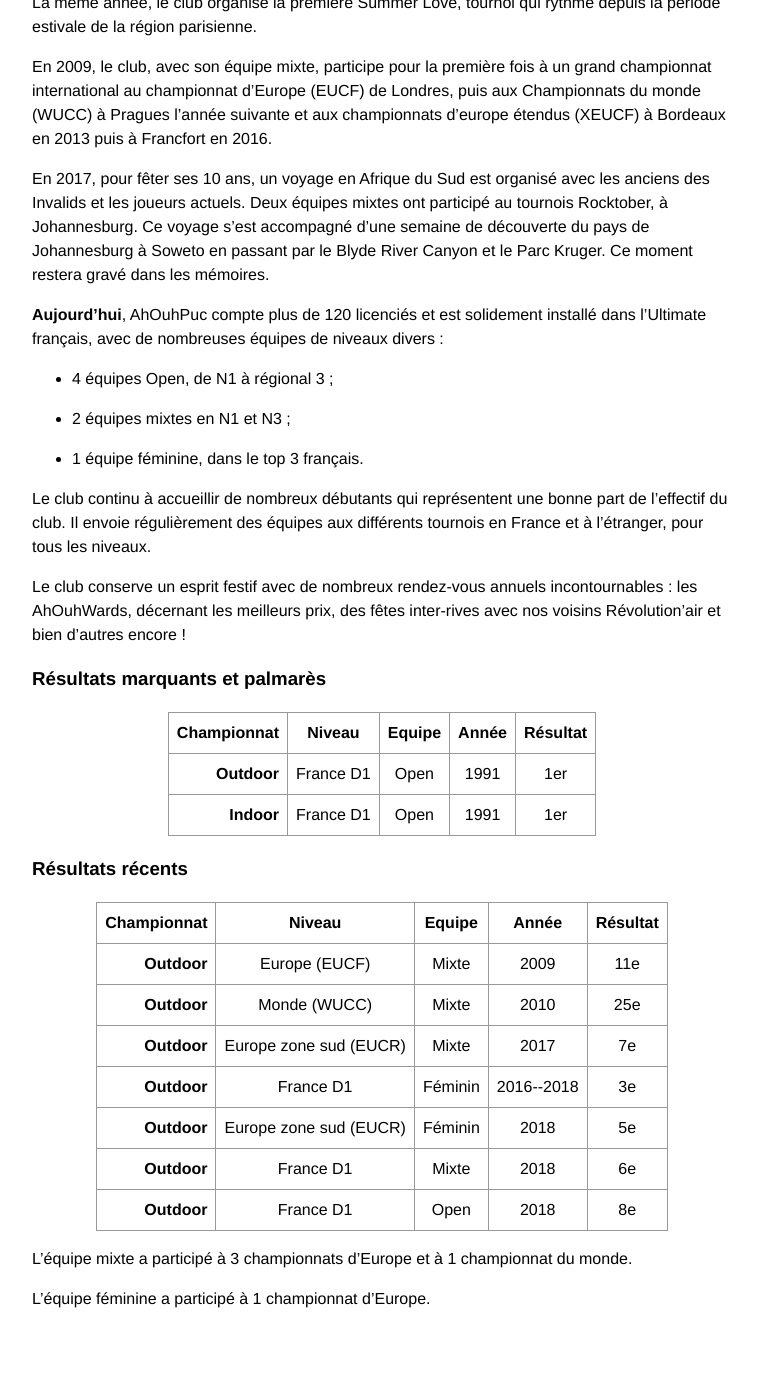
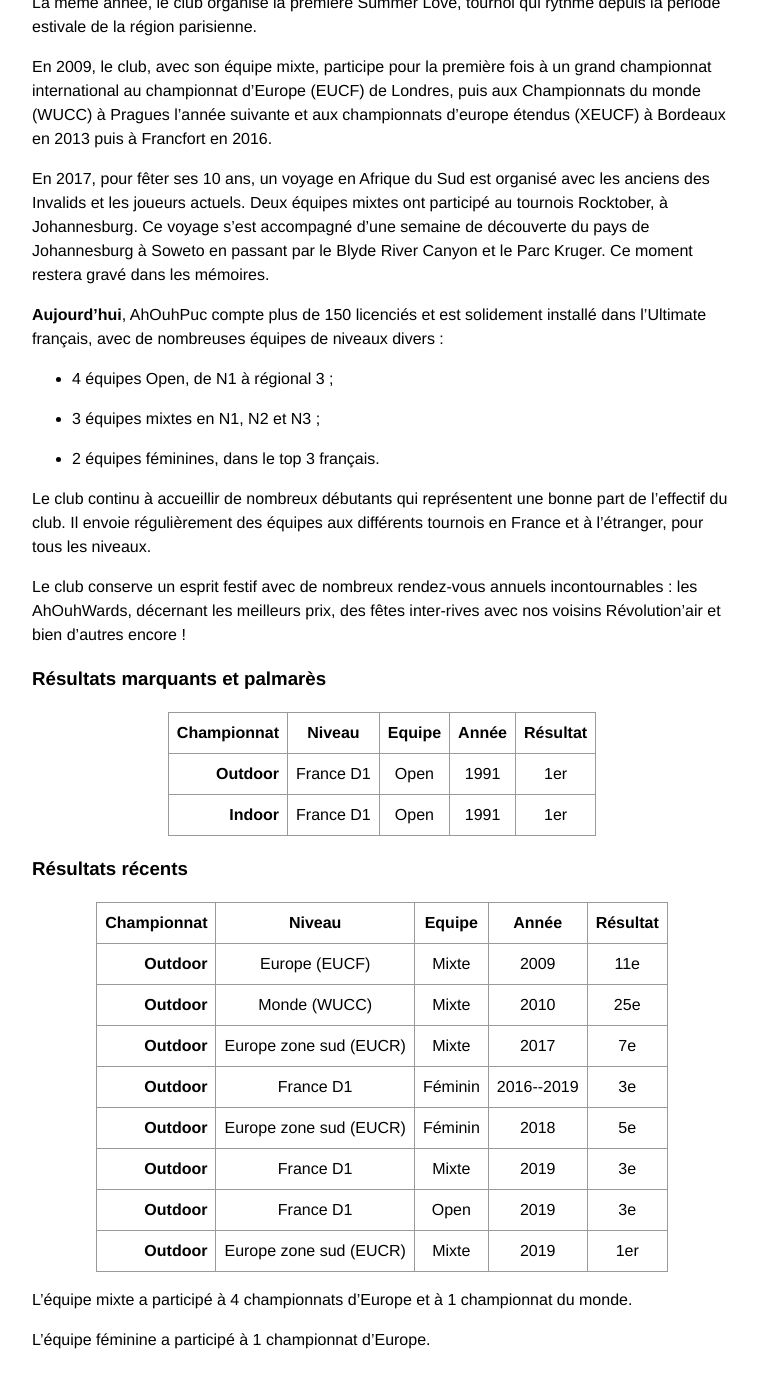
Before and after one commit to ahouhpuc/ahouhpuc.github.io, a Jekyll site: the page built from à-propos.markdown, in a window 1280 px wide and 1400 px high, scrolled down 2065 px. Shown: the top 1388 px of the window, without its empty margins (258-1016 px from the left). Built offline with Jekyll 4.4.1, drawn with Linux system fonts in a browser that asks for light colours; before the commit the page ends 3424 px from its top, so only the background shows below that.

Commit message:
Update à propos

```diff
--- a/à-propos.markdown
+++ b/à-propos.markdown
@@ -87,12 +87,11 @@ Blyde River Canyon et le Parc Kruger. Ce moment restera gravé dans les
 mémoires.
 
 
-
-**Aujourd’hui**, AhOuhPuc compte plus de 120 licenciés et est solidement installé
+**Aujourd’hui**, AhOuhPuc compte plus de 150 licenciés et est solidement installé
 dans l’Ultimate français, avec de nombreuses équipes de niveaux divers :
 * 4 équipes Open, de N1 à régional 3 ;
-* 2 équipes mixtes en N1 et N3 ;
-* 1 équipe féminine, dans le top 3 français.
+* 3 équipes mixtes en N1, N2 et N3 ;
+* 2 équipes féminines, dans le top 3 français.
 
 Le club continu à accueillir de nombreux débutants qui représentent une bonne
 part de l’effectif du club. Il envoie régulièrement des équipes aux différents
@@ -118,12 +117,13 @@ inter-rives avec nos voisins Révolution'air et bien d'autres encore !
 <tr><td>Outdoor</td><td>Europe (EUCF)</td><td>Mixte</td><td>2009</td><td>11e</td></tr>
 <tr><td>Outdoor</td><td>Monde (WUCC)</td><td>Mixte</td><td>2010</td><td>25e</td></tr>
 <tr><td>Outdoor</td><td>Europe zone sud (EUCR)</td><td>Mixte</td><td>2017</td><td>7e</td></tr>
-<tr><td>Outdoor</td><td>France D1</td><td>Féminin</td><td>2016--2018</td><td>3e</td></tr>
+<tr><td>Outdoor</td><td>France D1</td><td>Féminin</td><td>2016--2019</td><td>3e</td></tr>
 <tr><td>Outdoor</td><td>Europe zone sud (EUCR)</td><td>Féminin</td><td>2018</td><td>5e</td></tr>
-<tr><td>Outdoor</td><td>France D1</td><td>Mixte</td><td>2018</td><td>6e</td></tr>
-<tr><td>Outdoor</td><td>France D1</td><td>Open</td><td>2018</td><td>8e</td></tr>
+<tr><td>Outdoor</td><td>France D1</td><td>Mixte</td><td>2019</td><td>3e</td></tr>
+<tr><td>Outdoor</td><td>France D1</td><td>Open</td><td>2019</td><td>3e</td></tr>
+<tr><td>Outdoor</td><td>Europe zone sud (EUCR)</td><td>Mixte</td><td>2019</td><td>1er</td></tr>
 </table>
 
-L’équipe mixte a participé à 3 championnats d’Europe et à 1 championnat du monde.
+L’équipe mixte a participé à 4 championnats d’Europe et à 1 championnat du monde.
 
 L’équipe féminine a participé à 1 championnat d’Europe.
```
